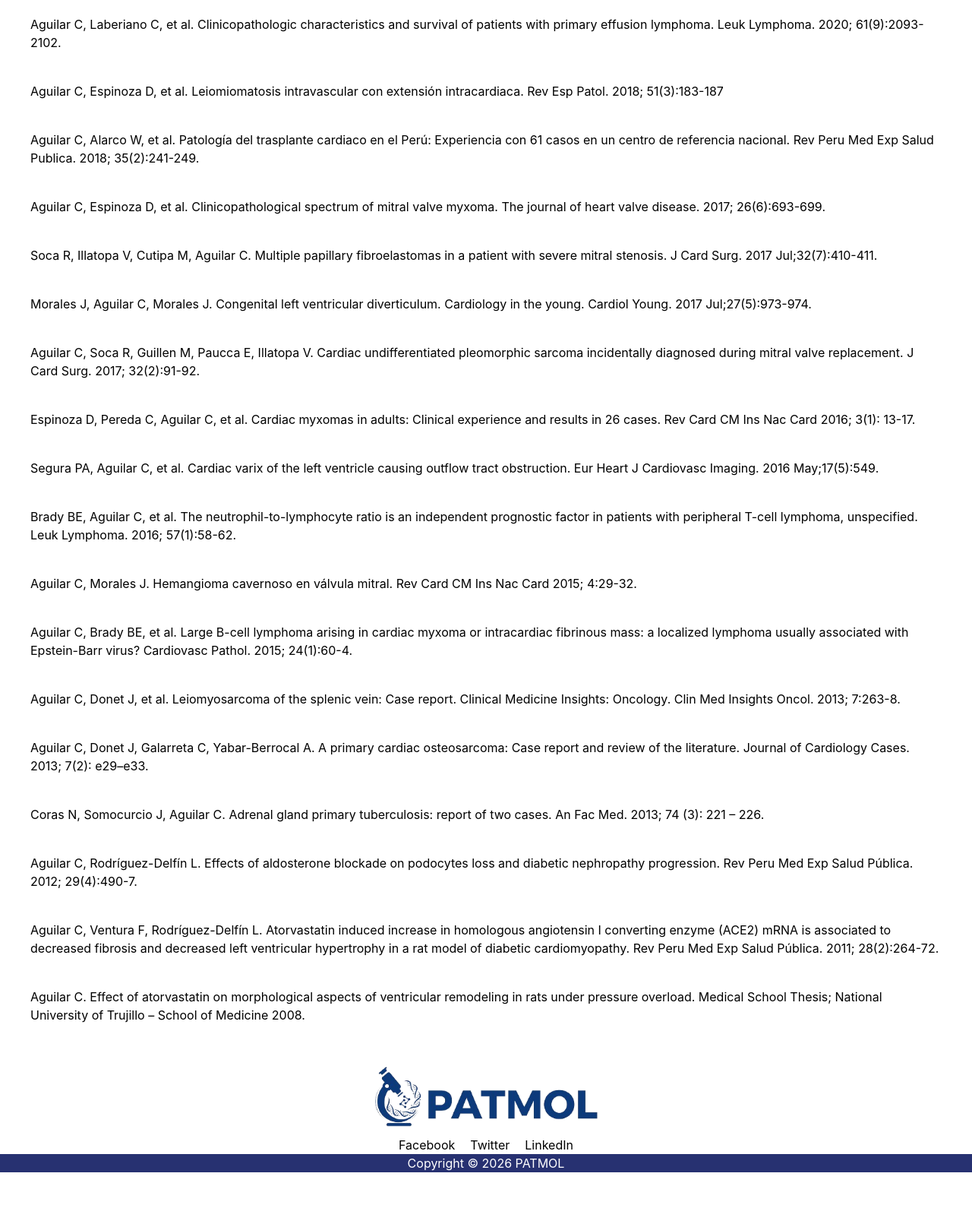
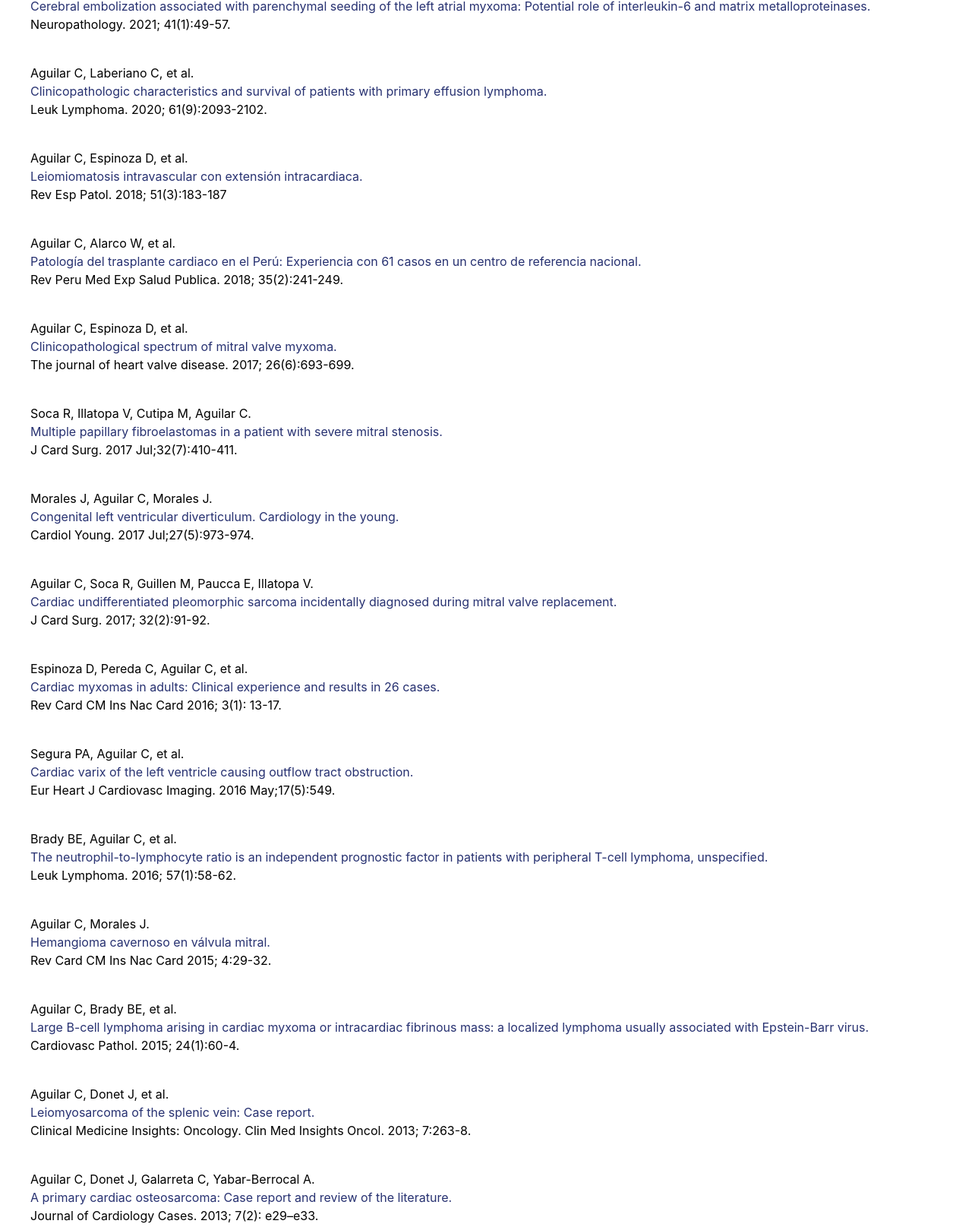
Before and after one commit to andraguoso/patmol, a website: page publicaciones.html in a window 1280 px wide. Shown: the part 572-2187 px from the top of the page at 76% size. Before the commit the page ends 2115 px from the top, so only its background shows below. Drawn offline with Linux system fonts and the light colour scheme.

Commit message:
modify span
improve readability

```diff
--- a/publicaciones.html
+++ b/publicaciones.html
@@ -18,9 +18,9 @@
             <a>Contacto</a>
         </div>
     </nav>
-    <article>
-        <span></span>
-        <ul class="flex flex-col gap-10 m-10">
+    <span class="bg-lima m-10"> Publicaciones </span>
+    <article class="m-10">
+        <ul class="flex flex-col gap-10">
             <li class="flex flex-col">
                 <span>
                     Aguilar C, Beltran BE, Morales D, Gutiérrez-Garibay M, Villela L, Marques-Piubelli ML, et al.
@@ -63,115 +63,154 @@
                 <span> Neuropathology. 2021; 41(1):49-57.</span>
             </li>
 
-            <li>
-                Aguilar C, Laberiano C, et al. Clinicopathologic characteristics and survival of patients with primary
-                effusion
-                lymphoma. Leuk Lymphoma. 2020; 61(9):2093-2102.
+            <li class="flex flex-col">
+                <span>Aguilar C, Laberiano C, et al.</span>
+                <span class="text-marine">
+                    Clinicopathologic characteristics and survival of patients with primary effusion lymphoma.
+                </span>
+                <span>Leuk Lymphoma. 2020; 61(9):2093-2102.</span>
             </li>
 
-            <li>
-                Aguilar C, Espinoza D, et al. Leiomiomatosis intravascular con extensión intracardiaca. Rev Esp Patol.
-                2018;
-                51(3):183-187
+            <li class="flex flex-col">
+                <span>Aguilar C, Espinoza D, et al.</span>
+                <span class="text-marine">
+                    Leiomiomatosis intravascular con extensión intracardiaca.
+                </span>
+                <span> Rev Esp Patol. 2018; 51(3):183-187</span>
             </li>
 
-            <li>
-                Aguilar C, Alarco W, et al. Patología del trasplante cardiaco en el Perú: Experiencia con 61 casos en un
-                centro
-                de referencia nacional. Rev Peru Med Exp Salud Publica. 2018; 35(2):241-249.
+            <li class="flex flex-col">
+                <span>Aguilar C, Alarco W, et al.</span>
+                <span class="text-marine">
+                    Patología del trasplante cardiaco en el Perú: Experiencia con 61 casos en un centro de referencia
+                    nacional.
+                </span>
+                <span>Rev Peru Med Exp Salud Publica. 2018; 35(2):241-249.</span>
             </li>
 
-            <li>
-                Aguilar C, Espinoza D, et al. Clinicopathological spectrum of mitral valve myxoma. The journal of heart
-                valve
-                disease. 2017; 26(6):693-699.
+            <li class="flex flex-col">
+                <span>Aguilar C, Espinoza D, et al.</span>
+                <span class="text-marine">
+                    Clinicopathological spectrum of mitral valve myxoma.
+                </span>
+                <span>The journal of heart valve disease. 2017; 26(6):693-699.</span>
             </li>
 
-            <li>
-                Soca R, Illatopa V, Cutipa M, Aguilar C. Multiple papillary fibroelastomas in a patient with severe
-                mitral
-                stenosis. J Card Surg. 2017 Jul;32(7):410-411.
+            <li class="flex flex-col">
+                <span>Soca R, Illatopa V, Cutipa M, Aguilar C.</span>
+                <span class="text-marine">
+                    Multiple papillary fibroelastomas in a patient with severe mitral stenosis.
+                </span>
+                J Card Surg. 2017 Jul;32(7):410-411.
             </li>
 
-            <li>
-                Morales J, Aguilar C, Morales J. Congenital left ventricular diverticulum. Cardiology in the young.
-                Cardiol
-                Young. 2017 Jul;27(5):973-974.
+            <li class="flex flex-col">
+                <span>Morales J, Aguilar C, Morales J.</span>
+                <span class="text-marine">
+                    Congenital left ventricular diverticulum. Cardiology in the young.
+                </span>
+                <span>Cardiol Young. 2017 Jul;27(5):973-974.</span>
             </li>
 
-            <li>
-                Aguilar C, Soca R, Guillen M, Paucca E, Illatopa V. Cardiac undifferentiated pleomorphic sarcoma
-                incidentally
-                diagnosed during mitral valve replacement. J Card Surg. 2017; 32(2):91-92.
+            <li class="flex flex-col">
+                <span>Aguilar C, Soca R, Guillen M, Paucca E, Illatopa V. </span>
+                <span class="text-marine">
+                    Cardiac undifferentiated pleomorphic sarcoma incidentally diagnosed during mitral valve replacement.
+                </span>
+                <span>J Card Surg. 2017; 32(2):91-92.</span>
             </li>
 
-            <li>
-                Espinoza D, Pereda C, Aguilar C, et al. Cardiac myxomas in adults: Clinical experience and results in 26
-                cases.
-                Rev Card CM Ins Nac Card 2016; 3(1): 13-17.
+            <li class="flex flex-col">
+                <span>Espinoza D, Pereda C, Aguilar C, et al.</span>
+                <span class="text-marine">
+                    Cardiac myxomas in adults: Clinical experience and results in 26 cases.
+                </span>
+                <span>Rev Card CM Ins Nac Card 2016; 3(1): 13-17.</span>
             </li>
 
-            <li>
-                Segura PA, Aguilar C, et al. Cardiac varix of the left ventricle causing outflow tract obstruction. Eur
-                Heart J
-                Cardiovasc Imaging. 2016 May;17(5):549.
+            <li class="flex flex-col">
+                <span>Segura PA, Aguilar C, et al.</span>
+                <span class="text-marine">
+                    Cardiac varix of the left ventricle causing outflow tract obstruction.
+                </span>
+                <span>Eur Heart J Cardiovasc Imaging. 2016 May;17(5):549.</span>
             </li>
 
-            <li>
-                Brady BE, Aguilar C, et al. The neutrophil-to-lymphocyte ratio is an independent prognostic factor in
-                patients
-                with peripheral T-cell lymphoma, unspecified. Leuk Lymphoma. 2016; 57(1):58-62.
+            <li class="flex flex-col">
+                <span> Brady BE, Aguilar C, et al. </span>
+                <span class="text-marine">
+                    The neutrophil-to-lymphocyte ratio is an independent prognostic factor in patients with peripheral
+                    T-cell lymphoma, unspecified. </span>
+                <span>Leuk Lymphoma. 2016; 57(1):58-62.</span>
             </li>
 
-            <li>
-                Aguilar C, Morales J. Hemangioma cavernoso en válvula mitral. Rev Card CM Ins Nac Card 2015; 4:29-32.
+            <li class="flex flex-col">
+                <span>Aguilar C, Morales J.</span>
+                <span class="text-marine">
+                    Hemangioma cavernoso en válvula mitral.
+                </span>
+                <span>Rev Card CM Ins Nac Card 2015; 4:29-32.</span>
             </li>
 
-            <li>
-                Aguilar C, Brady BE, et al. Large B-cell lymphoma arising in cardiac myxoma or intracardiac fibrinous
-                mass:
-                a
-                localized lymphoma usually associated with Epstein-Barr virus? Cardiovasc Pathol. 2015; 24(1):60-4.
+            <li class="flex flex-col">
+                <span>Aguilar C, Brady BE, et al.</span>
+                <span class="text-marine">
+                    Large B-cell lymphoma arising in cardiac myxoma or intracardiac fibrinous mass: a localized
+                    lymphoma usually associated with Epstein-Barr virus.
+                </span>
+                <span>Cardiovasc Pathol. 2015; 24(1):60-4.</span>
             </li>
 
-            <li>
-                Aguilar C, Donet J, et al. Leiomyosarcoma of the splenic vein: Case report. Clinical Medicine Insights:
-                Oncology. Clin Med Insights Oncol. 2013; 7:263-8.
+            <li class="flex flex-col">
+                <span>Aguilar C, Donet J, et al.</span>
+                <span class="text-marine">
+                    Leiomyosarcoma of the splenic vein: Case report.
+                </span>
+                <span>
+                    Clinical Medicine Insights:
+                    Oncology. Clin Med Insights Oncol. 2013; 7:263-8.</span>
             </li>
 
-            <li>
-                Aguilar C, Donet J, Galarreta C, Yabar-Berrocal A. A primary cardiac osteosarcoma: Case report and
-                review of
-                the
-                literature. Journal of Cardiology Cases. 2013; 7(2): e29–e33.
+            <li class="flex flex-col">
+                <span>Aguilar C, Donet J, Galarreta C, Yabar-Berrocal A.</span>
+                <span class="text-marine">
+                    A primary cardiac osteosarcoma: Case report and review of the literature.
+                </span>
+                <span>Journal of Cardiology Cases. 2013; 7(2): e29–e33.</span>
             </li>
 
-            <li>
-                Coras N, Somocurcio J, Aguilar C. Adrenal gland primary tuberculosis: report of two cases. An Fac Med.
-                2013;
-                74
-                (3): 221 – 226.
+            <li class="flex flex-col">
+                <span>Coras N, Somocurcio J, Aguilar C.</span>
+                <span class="text-marine">Adrenal gland primary tuberculosis: report of two cases.</span>
+                <span>An Fac Med. 2013; 74 (3): 221 – 226.</span>
             </li>
 
-            <li>
-                Aguilar C, Rodríguez-Delfín L. Effects of aldosterone blockade on podocytes loss and diabetic
-                nephropathy
-                progression. Rev Peru Med Exp Salud Pública. 2012; 29(4):490-7.
+            <li class="flex flex-col">
+                <span>Aguilar C, Rodríguez-Delfín L.</span>
+                <span class="text-marine">
+                    Effects of aldosterone blockade on podocytes loss and diabetic nephropathy
+                    progression.
+                </span>
+                <span>Rev Peru Med Exp Salud Pública. 2012; 29(4):490-7.</span>
             </li>
 
-            <li>
-                Aguilar C, Ventura F, Rodríguez-Delfín L. Atorvastatin induced increase in homologous angiotensin I
-                converting
-                enzyme (ACE2) mRNA is associated to decreased fibrosis and decreased left ventricular hypertrophy in a
-                rat
-                model
-                of diabetic cardiomyopathy. Rev Peru Med Exp Salud Pública. 2011; 28(2):264-72.
+            <li class="flex flex-col">
+                <span>Aguilar C, Ventura F, Rodríguez-Delfín L. </span>
+                <span class="text-marine">
+                    Atorvastatin induced increase in homologous angiotensin I converting enzyme (ACE2) mRNA is
+                    associated to decreased fibrosis and decreased left ventricular hypertrophy in a rat model of
+                    diabetic cardiomyopathy.
+                </span>
+                <span> Rev Peru Med Exp Salud Pública. 2011; 28(2):264-72. </span>
             </li>
 
-            <li>
-                Aguilar C. Effect of atorvastatin on morphological aspects of ventricular remodeling in rats under
-                pressure
-                overload. Medical School Thesis; National University of Trujillo – School of Medicine 2008.
+            <li class="flex flex-col">
+                <span>Aguilar C.</span>
+                <span class="text-marine">
+                    Effect of atorvastatin on morphological aspects of ventricular remodeling in rats under
+                    pressure overload.
+                </span>
+                <span> Medical School Thesis; National University of Trujillo – School of Medicine 2008. </span>
             </li>
         </ul>
     </article>
```
